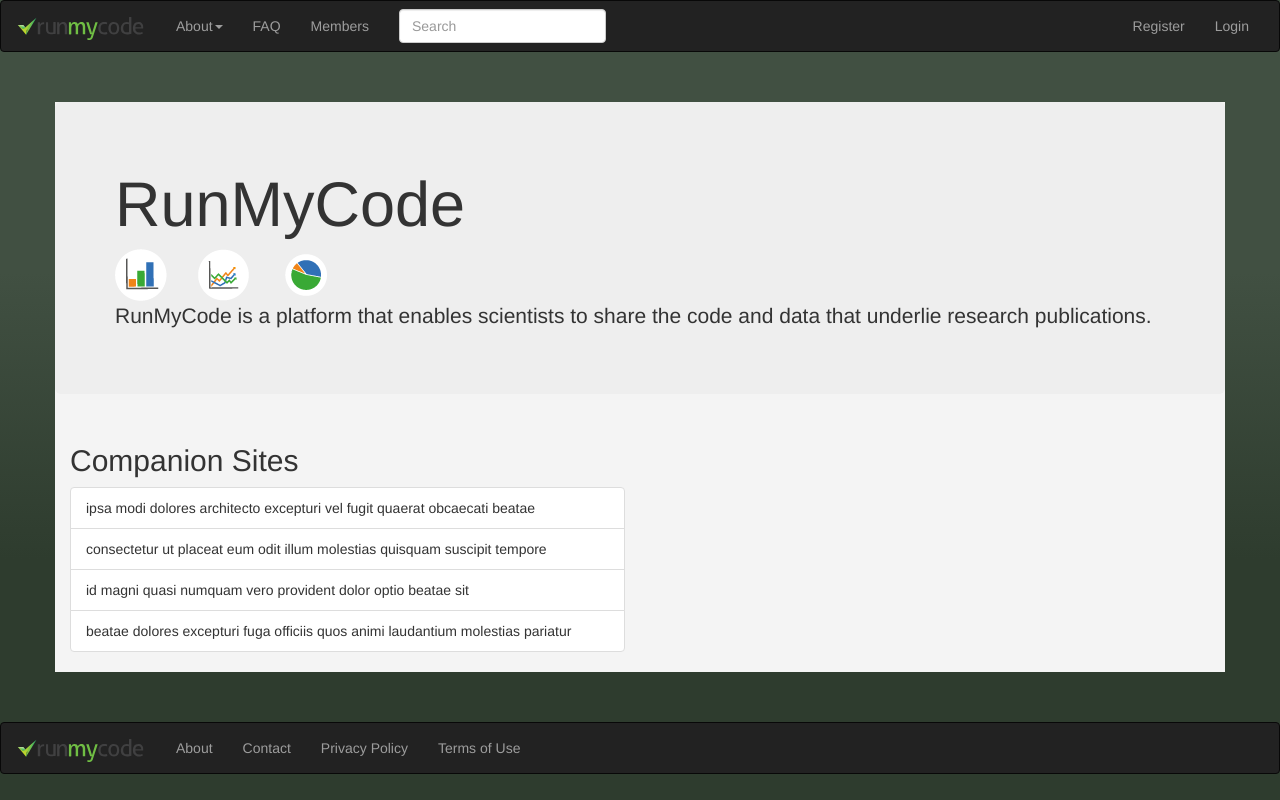
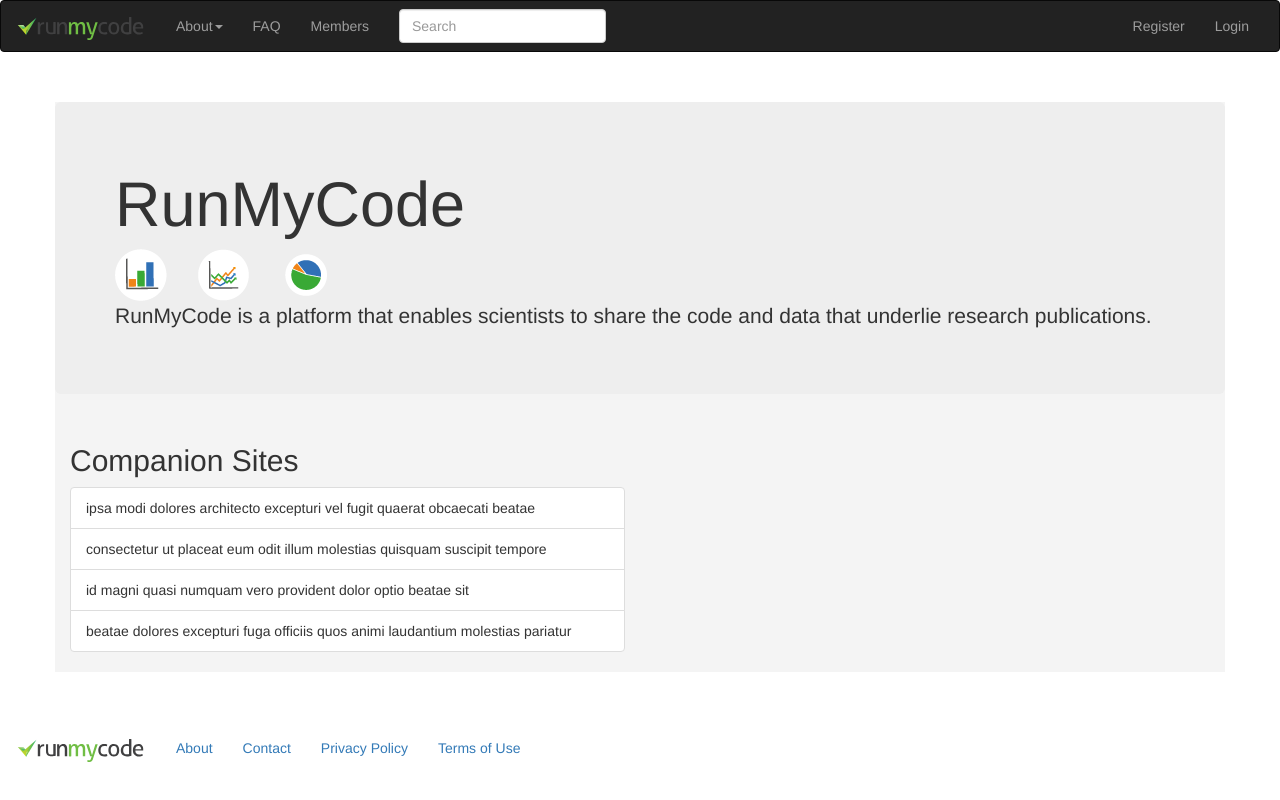
Before and after one commit to researchcompendia/researchcompendia, a Django app: page / in a window 1280 px wide. Run offline with Django 3.2, Linux system fonts and the light colour scheme; data that the repository does not hold is empty; some libraries are stand-ins or nearby versions.

Commit message:
that dark green gradient is rather ugly

```diff
--- a/companionpages/templates/base.html
+++ b/companionpages/templates/base.html
@@ -23,7 +23,7 @@
   {% endblock extra_css %}
 </head>
 
-<body class="gradient">
+<body>
 
 {% include 'header.html' %}
 
--- a/companionpages/templates/footer.html
+++ b/companionpages/templates/footer.html
@@ -1,5 +1,5 @@
 {% load staticfiles %}
-<nav class="navbar navbar-inverse navbar-bottom rmc-navbar-footer" role="navigation">
+<nav class="navbar navbar-bottom rmc-navbar-footer" role="navigation">
   <div class="navbar-header">
     <button type="button" class="navbar-toggle" data-toggle="collapse" data-target=".navbar-ex1-collapse">
       <span class="sr-only">Toggle navigation</span>
```
